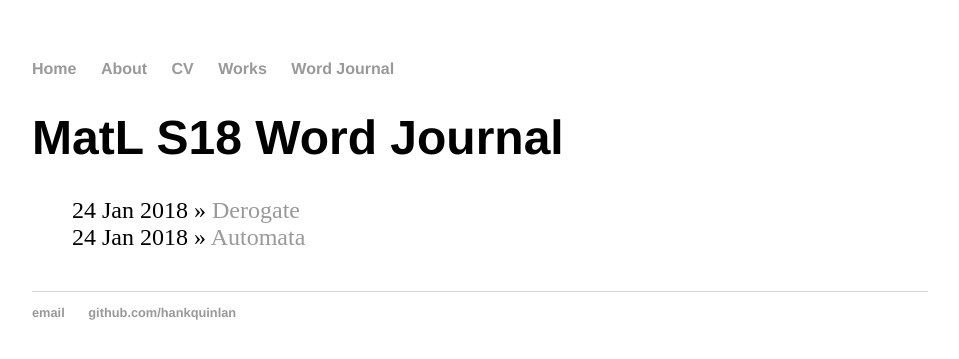
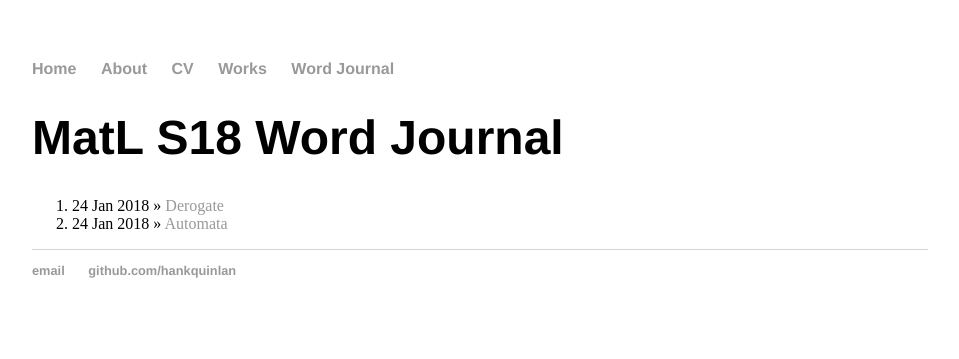
Before and after one commit to aburchell/aburchell.github.io, a Jekyll site: the page built from wordjournal/index.html, in a window 1280 px wide. Shown: the top 359 px of the page, without its empty margins (160-1119 px from the left). Built offline with Jekyll 4.4.1, drawn with Linux system fonts in a browser that asks for light colours.

Commit message:
Update index.html

```diff
--- a/wordjournal/index.html
+++ b/wordjournal/index.html
@@ -3,9 +3,9 @@ layout: default
 title: MatL S18 Word Journal
 ---
 	<h1>{{ page.title }}</h1>
-	<ul class="posts">
+	<ol class="posts">
 
 	  {% for post in site.categories.entry %}
 	    <li><span>{{ post.date | date_to_string }}</span> » <a href="{{ post.url }}" title="{{ post.title }}">{{ post.title }}</a></li>
 	  {% endfor %}
-	</ul>
+	</ol>
```
